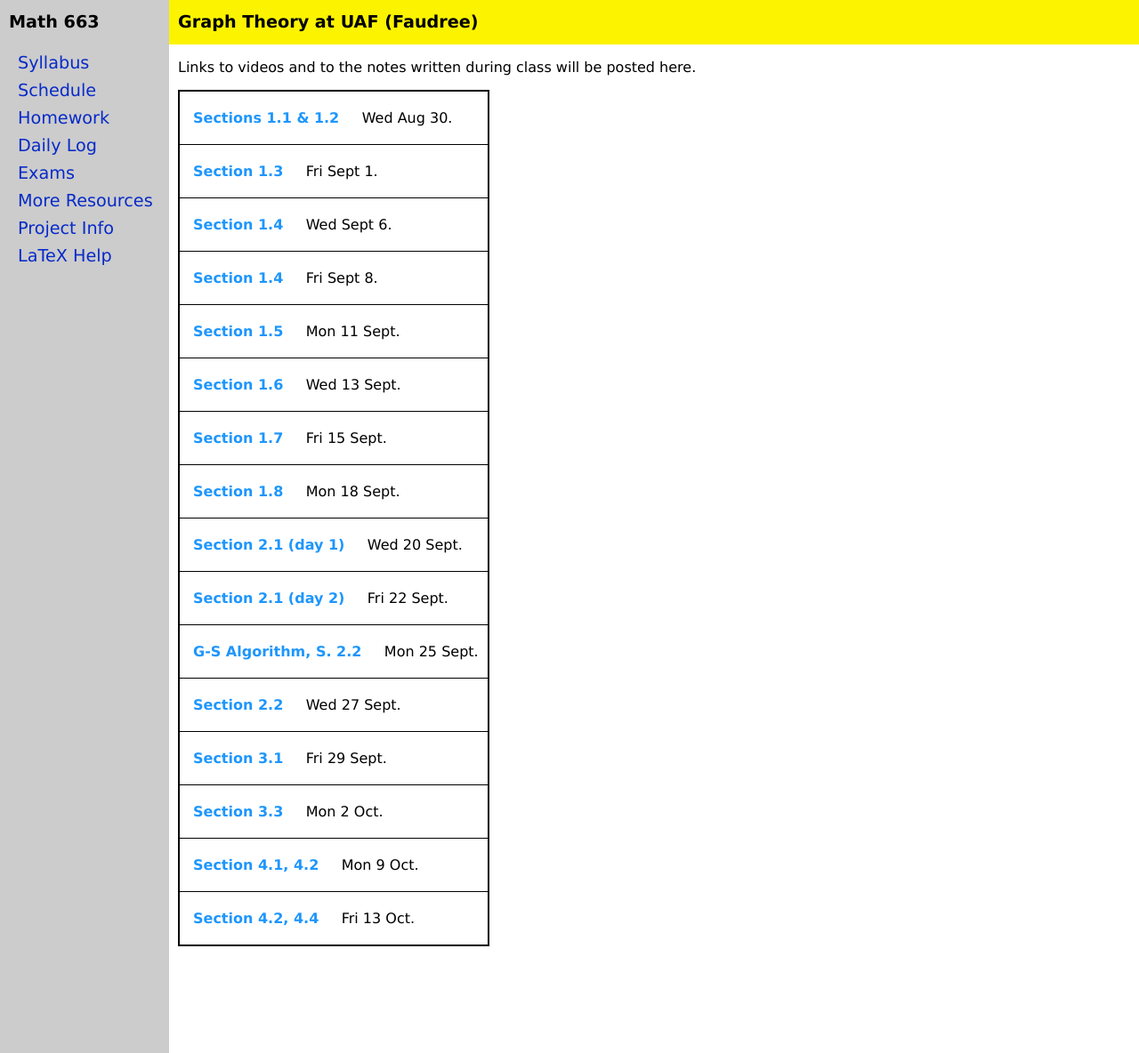
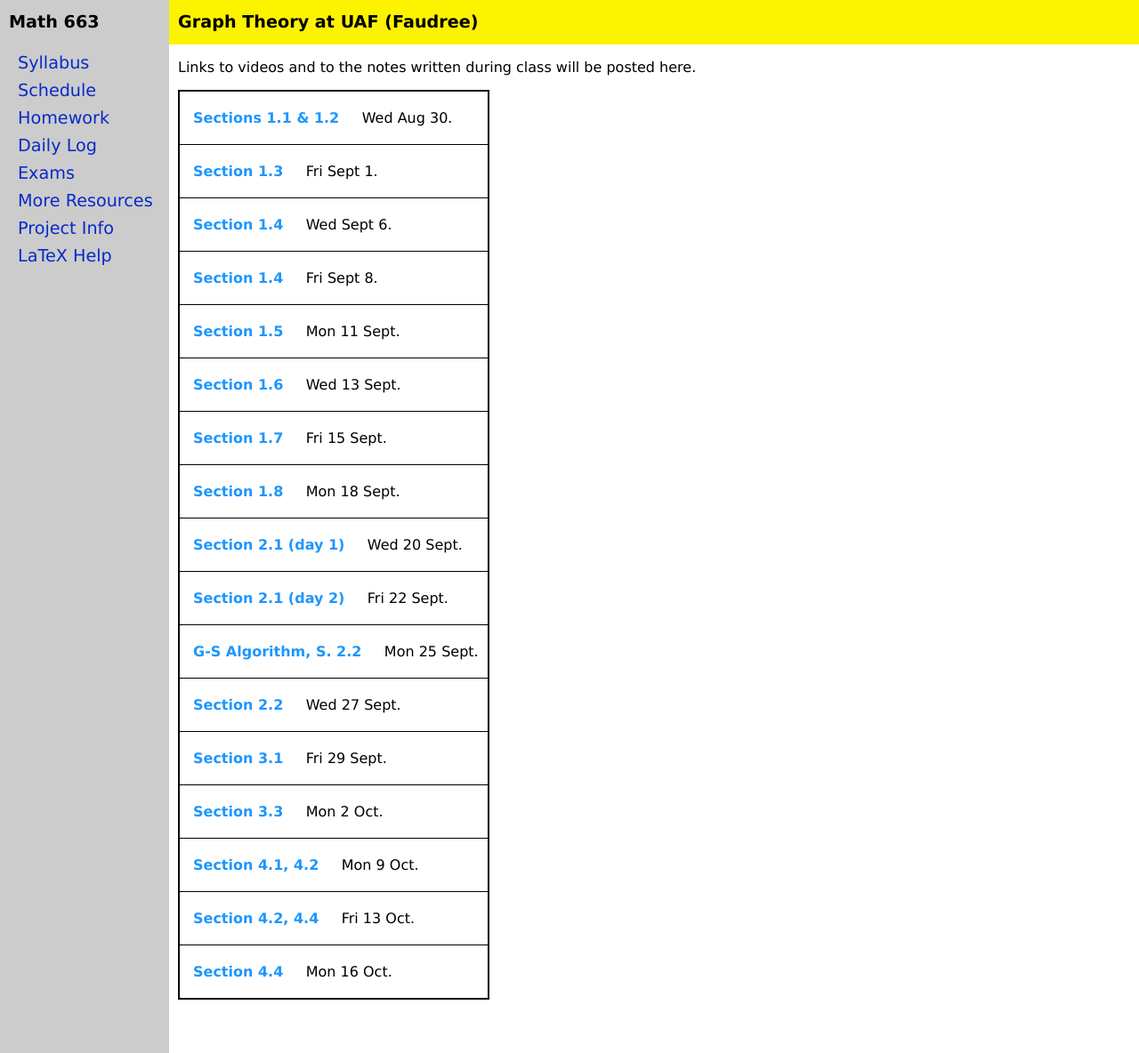
Before and after one commit to jrfaudree/GradGT, a Jekyll site: the page built from dailylog.md, in a window 1280 px wide and 1184 px high. Shown: the whole window at 89% size. Built offline with Jekyll 4.4.1, drawn with Linux system fonts in a browser that asks for light colours.

Commit message:
Update dailylog.yml

```diff
--- a/_data/dailylog.yml
+++ b/_data/dailylog.yml
@@ -49,3 +49,6 @@ dailylog:
 - name: Section 4.2, 4.4
   date: Fri 13 Oct
   url: InClassNotes-fri-13-oct.pdf
+- name: Section 4.4
+  date: Mon 16 Oct
+  url: InClassNotes-m-16-oct.pdf
```
